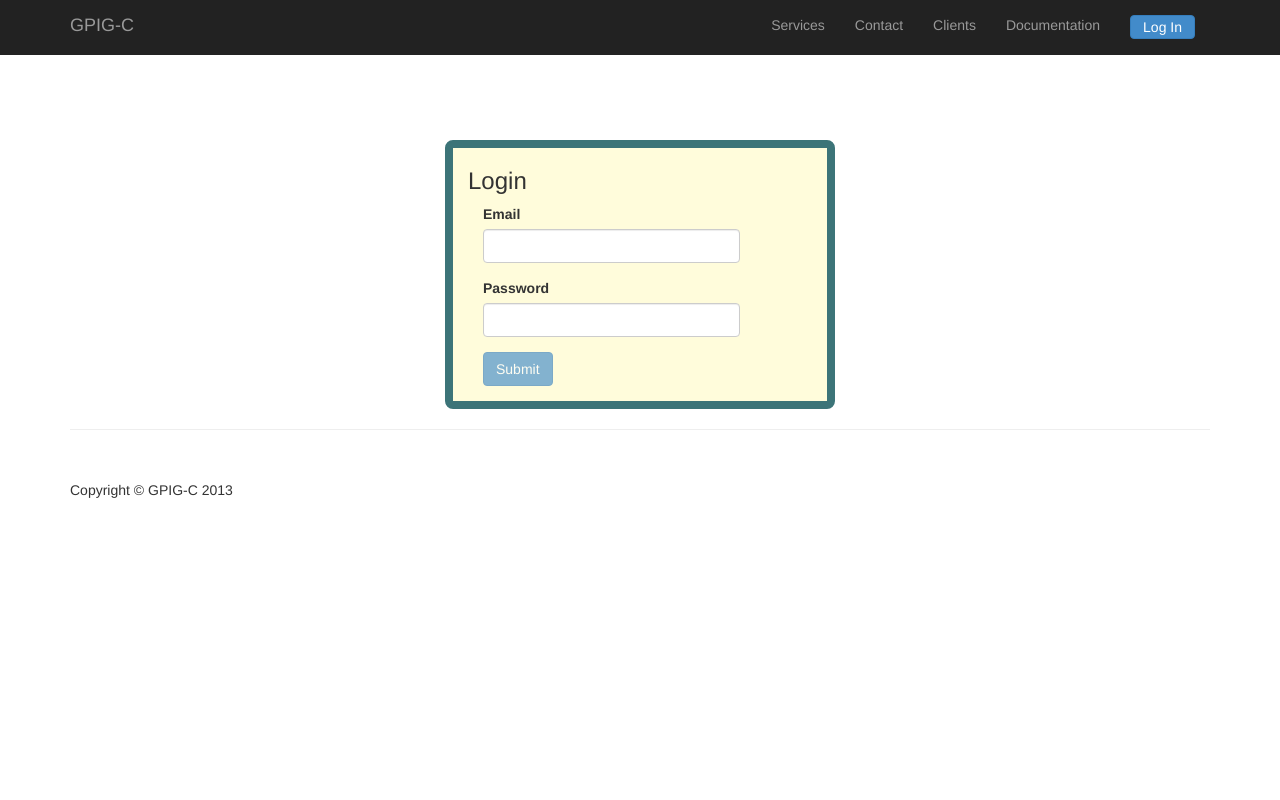
After one commit to sftrabbit/gpig-c, a PHP site: page /login.html in a window 1280 px wide. The commit adds this page. Run offline with PHP 8.4, Linux system fonts and the light colour scheme.

Commit message:
Working LogIn Page

```diff
--- a/PrototypeAdminCentre/modern-business/adminCenter/conf-users.html
+++ b/PrototypeAdminCentre/modern-business/adminCenter/conf-users.html
@@ -14,8 +14,8 @@
     <!-- Add custom CSS here -->
     <link href="../css/modern-business.css" rel="stylesheet">
     <link href="../font-awesome/css/font-awesome.min.css" rel="stylesheet">
+    <link href="../css/custom-gpig.css" rel="stylesheet">
     <link href="css/admin.css" rel="stylesheet">
-    <link href="../css/custom-gpig.css" rel="stylesheet">
 </head>
 
 <body>
--- a/PrototypeAdminCentre/modern-business/adminCenter/css/admin.css
+++ b/PrototypeAdminCentre/modern-business/adminCenter/css/admin.css
@@ -25,7 +25,7 @@
 
 .btn-adminsplashmini {
     width: 350px;
-    height: 60px;
+    height: 70px;
     margin-left: 15px;
     margin-right: 15px;
 }
--- a/PrototypeAdminCentre/modern-business/css/custom-gpig.css
+++ b/PrototypeAdminCentre/modern-business/css/custom-gpig.css
@@ -80,9 +80,6 @@ h3.h3_4 {
     margin-top: 60px !important;
 }
 
-.account-setup {
-    margin-top: 90px !important;
-}
 .round-corners, .account-box {
     -webkit-border-radius: 8px;
     -moz-border-radius: 8px;
@@ -91,6 +88,7 @@ h3.h3_4 {
 .account-box {
     background-color: #fffcdb;
     border: 8px solid #3c7478;
+    margin-top: 90px !important;
 }
 
 .block-top-buffer{
@@ -120,9 +118,7 @@ h3.h3_4 {
     color: #456365;
 }
 
-.btn-top-buffer{
-    margin-left: 12px;
-    margin-top:10px;
+.btn-less-padding{
     padding-bottom: 1px;
     padding-top: 1px;
 }
--- /dev/null
+++ b/PrototypeAdminCentre/modern-business/js/Login.js
@@ -0,0 +1,32 @@
+/**
+ * Created with IntelliJ IDEA.
+ * User: rosytucker
+ * Date: 05/12/2013
+ * Time: 13:07
+ * To change this template use File | Settings | File Templates.
+ */
+
+
+/**
+ * Account can only login when username and password fields are non empty
+ */
+$(function() {
+    $('#login_button').prop('disabled',true);
+    var password_input = $('#password');
+    var email_input = $('#email');
+    var button =  $('#login_button');
+    password_input.keyup(function() {
+        check();
+    });
+    email_input.keyup(function() {
+        check();
+    });
+
+    function check() {
+        if (password_input.val() == '' || email_input.val() == '') {
+            button.prop('disabled', true);
+        } else {
+            button.prop('disabled', false);
+        }
+    }
+});
--- a/PrototypeAdminCentre/modern-business/js/navbar.js
+++ b/PrototypeAdminCentre/modern-business/js/navbar.js
@@ -21,7 +21,8 @@ var navbar = {
 	},
 
     createbutton: function(hrefLink, hrefName){
-      return '<li><button type="submit" class= "btn btn-primary btn-top-buffer" href="' + hrefLink + '">' + hrefName +'</button></li>'
+        console.log("Adding link: " + hrefName + " => " + hrefLink);
+        return '<li><a href="' + hrefLink + '"><button  type="submit" class= "btn btn-primary btn-less-padding">' + hrefName +'</button></a></li>'
     }
 }
 navbar.init();
--- /dev/null
+++ b/PrototypeAdminCentre/modern-business/login.html
@@ -0,0 +1,89 @@
+<!DOCTYPE html>
+<html lang="en">
+<head>
+    <meta charset="utf-8">
+    <meta name="viewport" content="width=device-width, initial-scale=1.0">
+    <meta name="description" content="">
+    <meta name="author" content="">
+
+    <title>GPIG-C: New Account</title>
+
+    <!-- Bootstrap core CSS -->
+    <link href="css/bootstrap.css" rel="stylesheet">
+
+    <!-- Add custom CSS here -->
+    <link href="css/modern-business.css" rel="stylesheet">
+    <link href="css/custom-gpig.css" rel="stylesheet">
+    <link href="font-awesome/css/font-awesome.min.css" rel="stylesheet">
+</head>
+
+<body>
+
+<nav class="navbar navbar-inverse navbar-fixed-top" role="navigation">
+    <div class="container">
+        <div class="navbar-header">
+            <button type="button" class="navbar-toggle" data-toggle="collapse" data-target=".navbar-ex1-collapse">
+                <span class="sr-only">Toggle navigation</span>
+                <span class="icon-bar"></span>
+                <span class="icon-bar"></span>
+                <span class="icon-bar"></span>
+            </button>
+            <!-- You'll want to use a responsive image option so this logo looks good on devices -->
+            <a class="navbar-brand" href="index.html">GPIG-C</a>
+        </div>
+
+        <!-- Collect the nav links, forms, and other content for toggling -->
+        <div class="collapse navbar-collapse navbar-ex1-collapse">
+            <ul id="nbarstart" class="nav navbar-nav navbar-right"/>
+        </div><!-- /.navbar-collapse -->
+    </div><!-- /.container -->
+</nav>
+
+
+<div class="container">
+
+    <div class="row">
+        <div class="col-sm-4"></div>
+        <div class="col-sm-4 account-box">
+            <h3>Login</h3>
+            <form role="form" method="POST" action="adminCenter/index.html">
+                <div class="form-group col-lg-10">
+                    <label for="email">Email</label>
+                    <input type="email" name="email" class="form-control col-lg-10" id="email">
+                </div>
+                <div class="clearfix"></div>
+                <div class="form-group col-lg-10 password-input">
+                    <label for="password">Password</label>
+                    <input type="password" name="pass" class="form-control" id="password">
+                </div>
+                <div class="clearfix"></div>
+                <div class="form-group col-lg-12">
+                    <button type="submit" id="login_button" class="btn btn-primary">Submit</button>
+                </div>
+            </form>
+        </div>
+        <div class="col-sm-4"> </div>
+    </div>
+</div><!-- /.container -->
+
+<div class="container">
+
+    <hr>
+    <footer>
+        <div class="row">
+            <div class="col-lg-12">
+                <p>Copyright &copy; GPIG-C 2013</p>
+            </div>
+        </div>
+    </footer>
+
+</div><!-- /.container -->
+
+<!-- JavaScript -->
+<script src="js/jquery-1.10.2.js"></script>
+<script src="js/bootstrap.js"></script>
+<script src="js/modern-business.js"></script>
+<script src="js/navbar.js"></script>
+<script src="js/login.js"></script>
+</body>
+</html>
--- a/PrototypeAdminCentre/modern-business/signup1.html
+++ b/PrototypeAdminCentre/modern-business/signup1.html
@@ -44,7 +44,7 @@
 
     <div class="row">
         <div class="col-sm-3"></div>
-        <div class="col-sm-4 account-setup account-box">
+        <div class="col-sm-4 account-box">
             <h3>Set Up Your Account</h3>
             <p>Fill in the details below and start monitoring.</p>
             <form role="form" method="POST" action="adminCenter/index.html">
@@ -69,7 +69,6 @@
                     </div>
                     <div class="clearfix"></div>
                     <div class="form-group col-lg-12">
-                        <input type="hidden" name="save" value="contact">
                         <button type="submit" id="create_account_button" class="btn btn-primary">Submit</button>
                     </div>
                 </div>
@@ -116,6 +115,6 @@
 <script src="js/bootstrap.js"></script>
 <script src="js/modern-business.js"></script>
 <script src="js/navbar.js"></script>
-<script src="js/gpig-custom.js"></script>
+<script src="js/account-setup.js"></script>
 </body>
 </html>
```
Also changed, not shown: PrototypeAdminCentre/modern-business/js/account-setup.js (line endings or trailing spaces).
